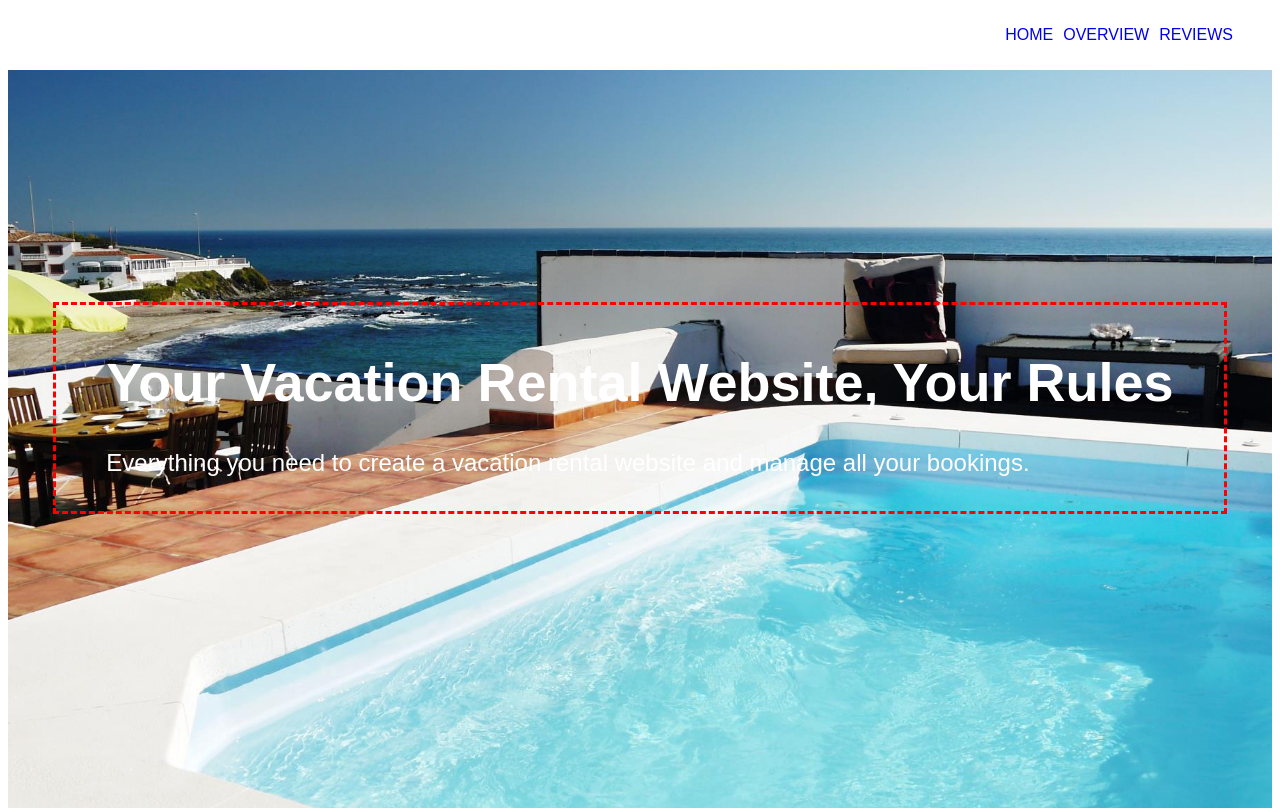
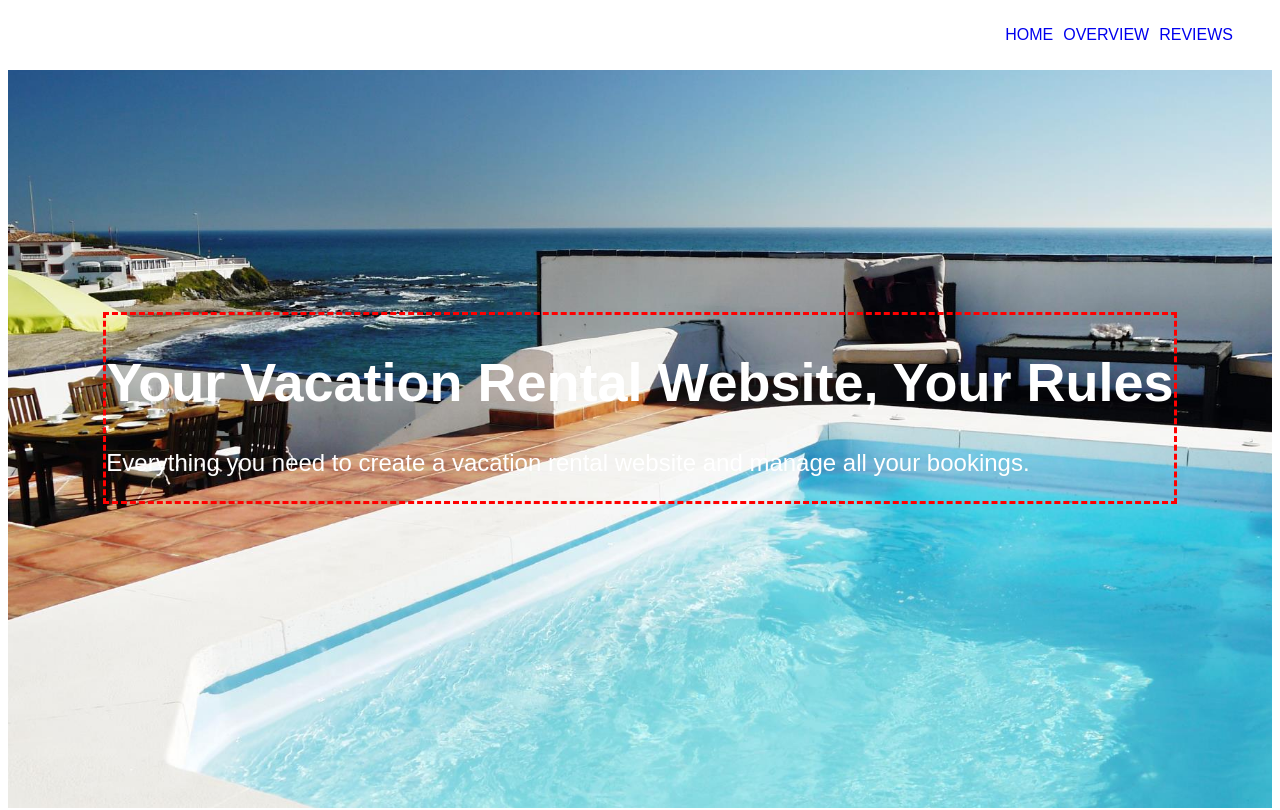
Before and after one commit to YuzhuH/practices, a plain HTML site: page index.html in a window 1280 px wide. Shown: the top 810 px of the page. Drawn offline with Linux system fonts and the light colour scheme.

```diff
--- a/css/components/banner.css
+++ b/css/components/banner.css
@@ -9,5 +9,5 @@
 .banner-content{
   border-style: dashed;
   border-color: red;
-  padding: 10px 50px;
+  /*padding: 10px 50px;*/
 }
--- a/index.html
+++ b/index.html
@@ -23,13 +23,23 @@
         </li>
       </ul>
     </div>
+
     <!-- navbar section ends -->
-    <div class="banner" style="background: url('images/luxurypool.jpg')">
+
+    <!-- banner section starts -->
+
+    <div class="banner" style= "background: url('images/luxurypool.jpg')">
       <div class="banner-content">
         <h1>Your Vacation Rental Website, Your Rules</h1>
         <p>Everything you need to create a vacation rental website and manage all your bookings.</p>
       </div>
     </div>
+
+
+
+    <!-- banner section ends -->
+
+
     <div class="container">
       <p>What is your next destination?</p>
       <div class="cards">
```
Lines whose indentation alone changed are shown as unchanged.
